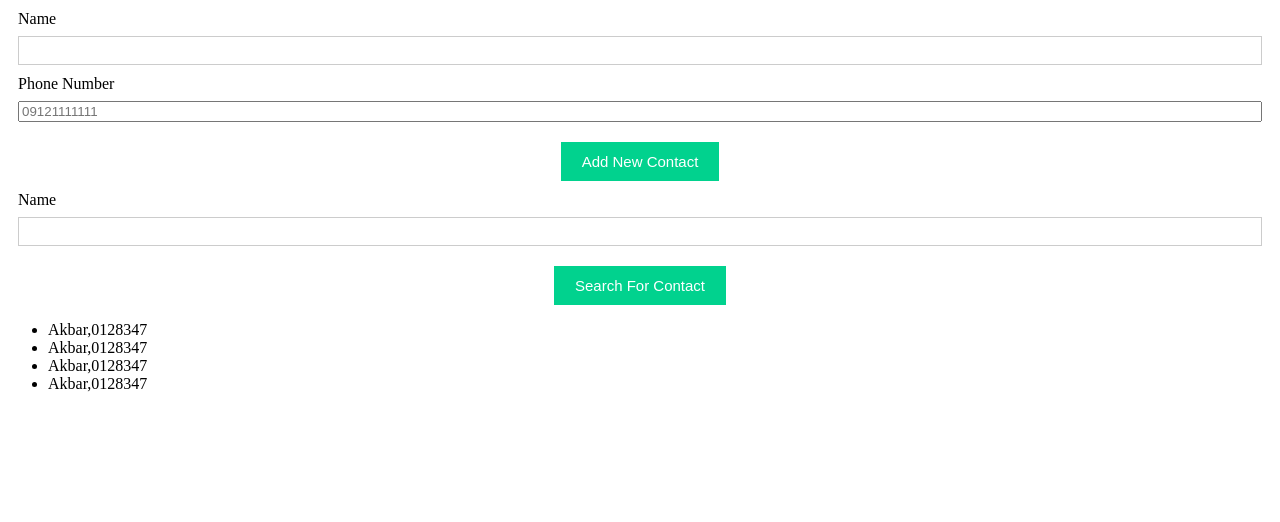
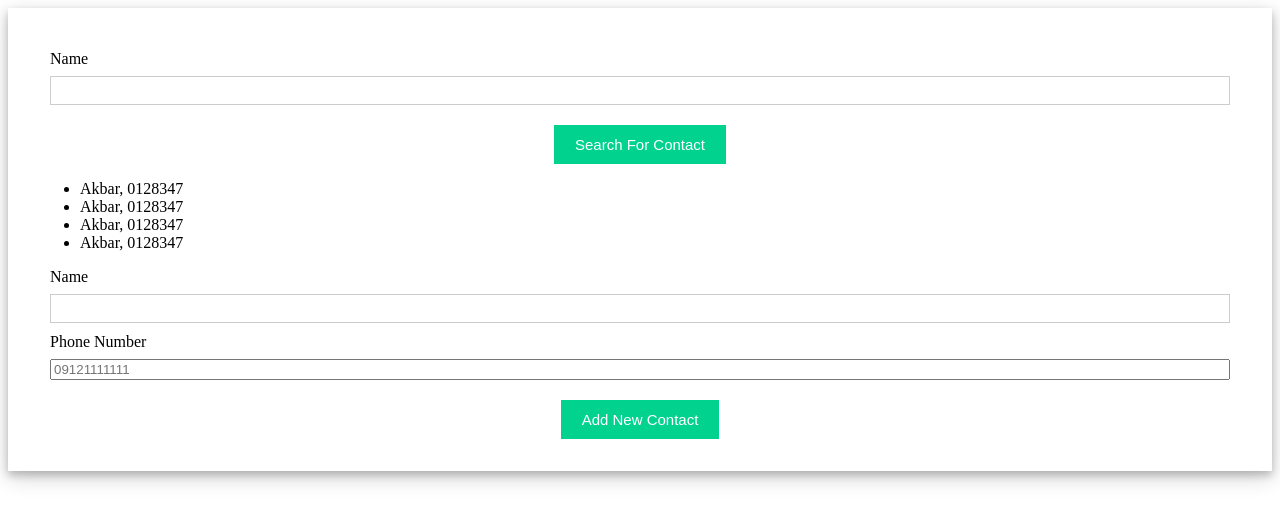
Before and after one commit to Rahnema-College-SU/contact-list-react, a React (Create React App) app: page /ContactListPage in a window 1280 px wide. Shown: the top 522 px of the page. Built offline with nearby package versions, Linux system fonts and the light colour scheme.

Commit message:
some commit

```diff
--- a/src/ContactList.tsx
+++ b/src/ContactList.tsx
@@ -28,17 +28,17 @@ export default function ContactListPage() {
     const [contactName, setContactName] = useState("");
     const [contactPhone, setContactPhone] = useState("");
 
-
+// 09195601652
 
     const handleAddSubmit = (event: React.SyntheticEvent) => {
         event.preventDefault();
 
         const newContactInfo = {
             name: contactName,
-            phone: contactPhone
+            phoneNum: contactPhone
         }
 
-
+        setContactList([...contactList, newContactInfo]);
     };
 
     const handleSearchSubmit = (event: React.SyntheticEvent) => {
@@ -46,11 +46,45 @@ export default function ContactListPage() {
 
         const name = contactName;
 
+
+
     };
 
 
     return (
-        <div>
+    <div className="app">
+        <div className="login-form">
+
+            <div className="form">
+                <form onSubmit={handleSearchSubmit}>
+                    <div className="input-container">
+                        <label>Name </label>
+                        <input
+                            type="text"
+                            name="name"
+                            required
+                            onChange={event => setContactName(event.target.value)}
+                        />
+                    </div>
+
+                    <div className="button-container">
+                        <input type="submit" value="Search For Contact"/>
+                    </div>
+                </form>
+            </div>
+
+            <div className='form '>
+                <ul>
+                    {
+                        contactList.map((contactInfo) => {
+                            return <li className='list-item'>
+                                {contactInfo.name}, {contactInfo.phoneNum}
+                            </li>
+                        })
+                    }
+                </ul>
+            </div>
+
             <div className="form">
                 <form onSubmit={handleAddSubmit}>
                     <div className="input-container">
@@ -80,40 +114,8 @@ export default function ContactListPage() {
                     </div>
                 </form>
             </div>
-
-            <div className="form">
-                <form onSubmit={handleSearchSubmit}>
-                    <div className="input-container">
-                        <label>Name </label>
-                        <input
-                            type="text"
-                            name="name"
-                            required
-                            onChange={event => setContactName(event.target.value)}
-                        />
-                    </div>
-
-                    <div className="button-container">
-                        <input type="submit" value="Search For Contact"/>
-                    </div>
-                </form>
-            </div>
-
-            <div className='form'>
-
-                <ul>
-                    {
-                        contactList.map((contactInfo) => {
-                            return <li>
-                                {contactInfo.name},
-                                {contactInfo.phoneNum}
-                            </li>
-                        })
-                    }
-                </ul>
-
-            </div>
         </div>
+    </div>
 
     )
 }
--- a/src/styles.css
+++ b/src/styles.css
@@ -1,5 +1,5 @@
 .app {
-    font-family: sans-serif;
+    /* font-family: sans-serif;
     display: flex;
     align-items: center;
     justify-content: center;
@@ -7,7 +7,7 @@
     gap: 20px;
     height: 100vh;
     font-family: Cambria, Cochin, Georgia, Times, "Times New Roman", serif;
-    background-color: #f8f9fd;
+    background-color: #f8f9fd; */
   }
 
   input[type="text"],
@@ -28,6 +28,10 @@
 
   input[type="submit"]:hover {
     background: #6cf0c2;
+  }
+
+  .list-item {
+
   }
 
   .button-container {
```
